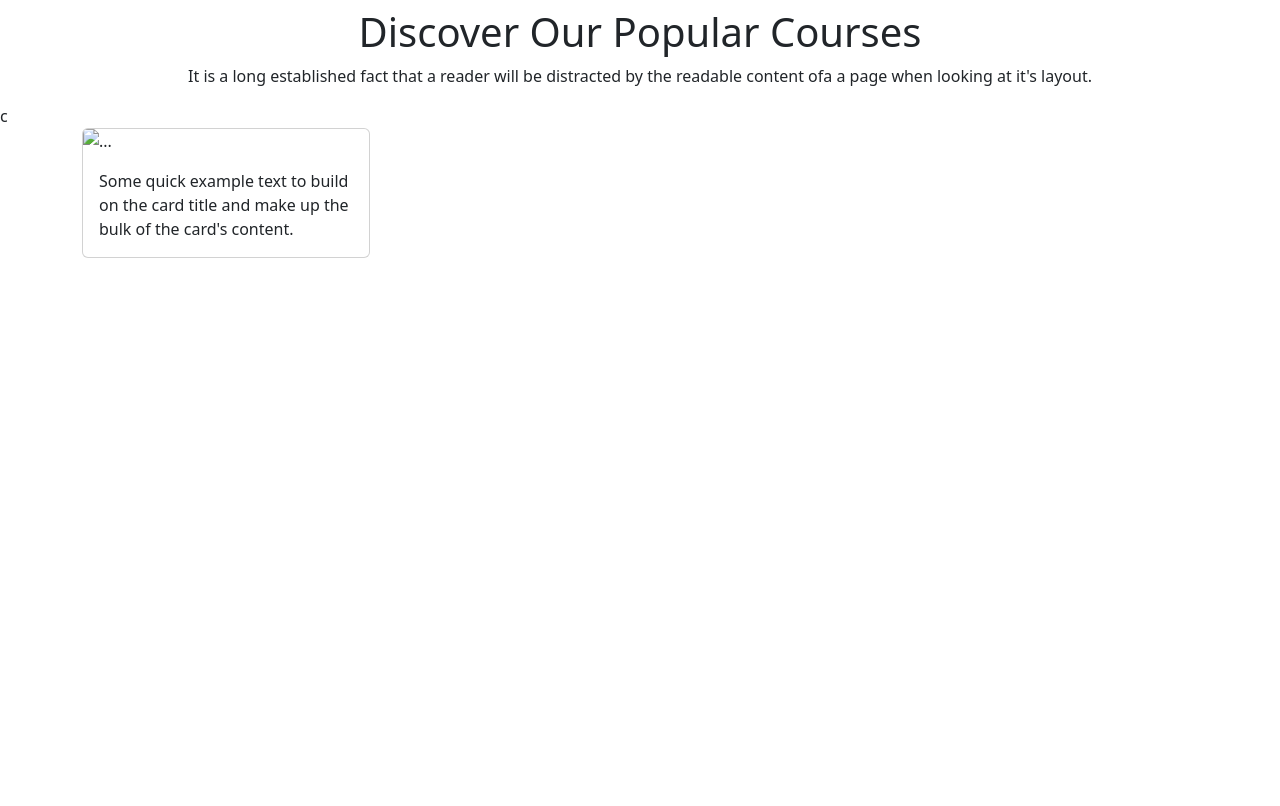
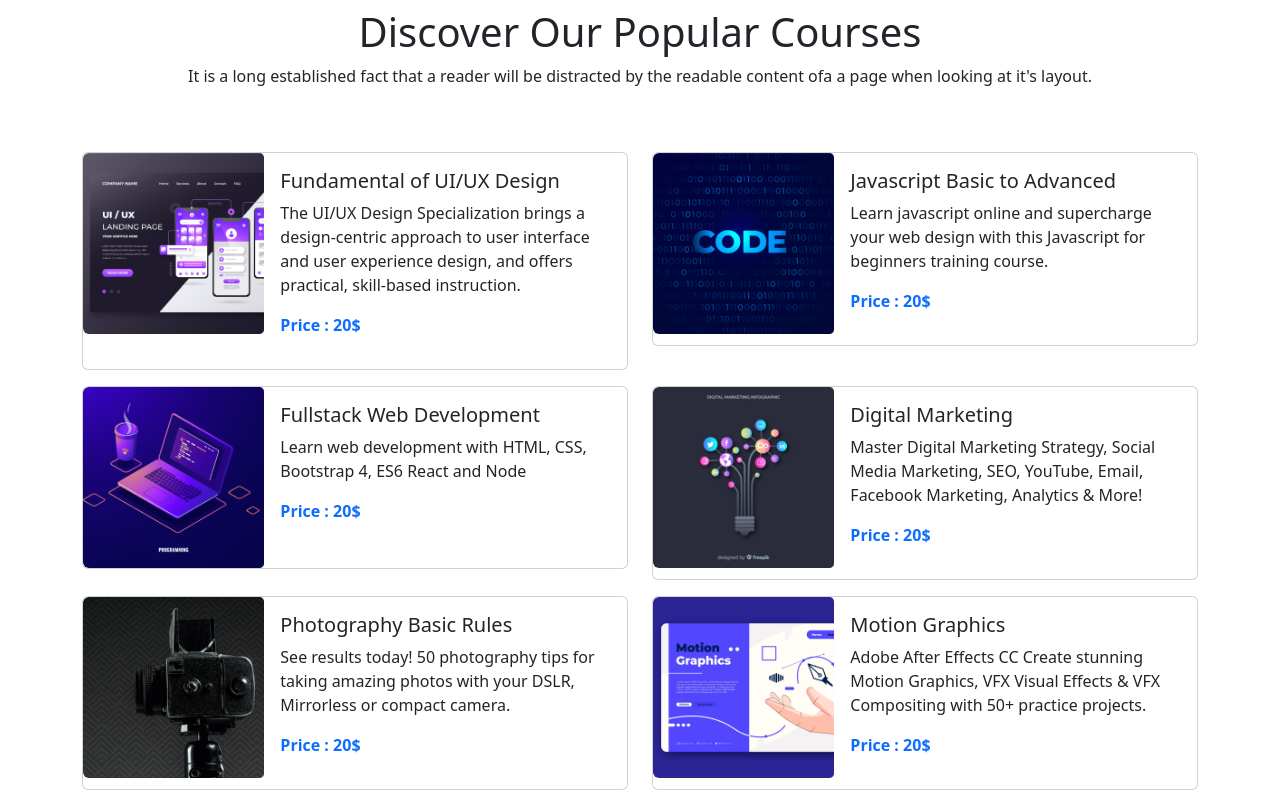
Before and after one commit to SyedMahdi67/assignment-3, a plain HTML site: page index.html in a window 1280 px wide. Shown: the part 680-1486 px from the top of the page. Before the commit the page ends 938 px from the top, so only its background shows below. Drawn offline with nearby package versions, Linux system fonts and the light colour scheme.

Commit message:
courses added

```diff
--- a/index.html
+++ b/index.html
@@ -94,19 +94,121 @@
 
     <main>
       <!-- Course details starts -->
-      <section>
-        <div class="container d-flex flex-column justify-content-center align-items-center">
+        <div class="container d-flex flex-column justify-content-center align-items-center mb-5">
           <h1>Discover Our Popular Courses</h1>
           <p>It is a long established fact that a reader will be distracted by the readable content ofa a page when looking at it's layout.</p>
         </div>
-      </section>c
       <!-- Course details ends -->
+
       <!-- Courses section strats -->
       <section class="container">
-        <div class="card" style="width: 18rem;">
-          <img src="..." class="card-img-top" alt="...">
-          <div class="card-body">
-            <p class="card-text">Some quick example text to build on the card title and make up the bulk of the card's content.</p>
+        <div class="row row-cols-lg-2">
+          <!-- Course 1 -->
+          <div class="col">
+            <div class="card mb-3">
+              <div class="row g-0">
+                <div class="col-md-4">
+                  <img src="images/course/course-1.png" class="img-fluid rounded-start" alt="...">
+                </div>
+                <div class="col-md-8">
+                  <div class="card-body">
+                    <h5 class="card-title">Fundamental of UI/UX Design</h5>
+                    <p class="card-text">The UI/UX Design Specialization brings a design-centric approach to user interface and user experience design, and offers practical, skill-based instruction.</p>
+                    <p class="text-primary fw-semibold">Price : 20$</p>
+                  </div>
+                </div>
+              </div>
+            </div>
+          </div>
+
+          <!-- Course 2 -->
+          <div class="col">
+            <div class="card mb-3">
+              <div class="row g-0">
+                <div class="col-md-4">
+                  <img src="images/course/course-2.png" class="img-fluid rounded-start" alt="...">
+                </div>
+                <div class="col-md-8">
+                  <div class="card-body">
+                    <h5 class="card-title">Javascript Basic to Advanced</h5>
+                    <p class="card-text">Learn javascript online and supercharge your web design with this Javascript for beginners training course.</p>
+                    <p class="text-primary fw-semibold">Price : 20$</p>
+                  </div>
+                </div>
+              </div>
+            </div>
+          </div>
+
+          <!-- Course 3 -->
+          <div class="col">
+            <div class="card mb-3">
+              <div class="row g-0">
+                <div class="col-md-4">
+                  <img src="images/course/course-3.png" class="img-fluid rounded-start" alt="...">
+                </div>
+                <div class="col-md-8">
+                  <div class="card-body">
+                    <h5 class="card-title">Fullstack Web Development</h5>
+                    <p class="card-text">Learn web development with HTML, CSS, Bootstrap 4, ES6 React and Node</p>
+                    <p class="text-primary fw-semibold">Price : 20$</p>
+                  </div>
+                </div>
+              </div>
+            </div>
+          </div>
+
+          <!-- Course 4 -->
+          <div class="col">
+            <div class="card mb-3">
+              <div class="row g-0">
+                <div class="col-md-4">
+                  <img src="images/course/course-4.png" class="img-fluid rounded-start" alt="...">
+                </div>
+                <div class="col-md-8">
+                  <div class="card-body">
+                    <h5 class="card-title">Digital Marketing</h5>
+                    <p class="card-text">Master Digital Marketing Strategy, Social Media Marketing, SEO, YouTube, Email, Facebook Marketing, Analytics & More!</p>
+                    <p class="text-primary fw-semibold">Price : 20$</p>
+                  </div>
+                </div>
+              </div>
+            </div>
+          </div>
+
+          <!-- Course 5 -->
+          <div class="col">
+            <div class="card mb-3">
+              <div class="row g-0">
+                <div class="col-md-4">
+                  <img src="images/course/course-5.png" class="img-fluid rounded-start" alt="...">
+                </div>
+                <div class="col-md-8">
+                  <div class="card-body">
+                    <h5 class="card-title">Photography Basic Rules</h5>
+                    <p class="card-text">See results today! 50 photography tips for taking amazing photos with your DSLR, Mirrorless or compact camera.</p>
+                    <p class="text-primary fw-semibold">Price : 20$</p>
+                  </div>
+                </div>
+              </div>
+            </div>
+          </div>
+
+          <!-- Course 6 -->
+          <div class="col">
+            <div class="card mb-3">
+              <div class="row g-0">
+                <div class="col-md-4">
+                  <img src="images/course/course-6.png" class="img-fluid rounded-start" alt="...">
+                </div>
+                <div class="col-md-8">
+                  <div class="card-body">
+                    <h5 class="card-title">Motion Graphics</h5>
+                    <p class="card-text">Adobe After Effects CC Create stunning Motion Graphics, VFX Visual Effects & VFX Compositing with 50+ practice projects.</p>
+                    <p class="text-primary fw-semibold">Price : 20$</p>
+                  </div>
+                </div>
+              </div>
+            </div>
           </div>
         </div>
       </section>
```
